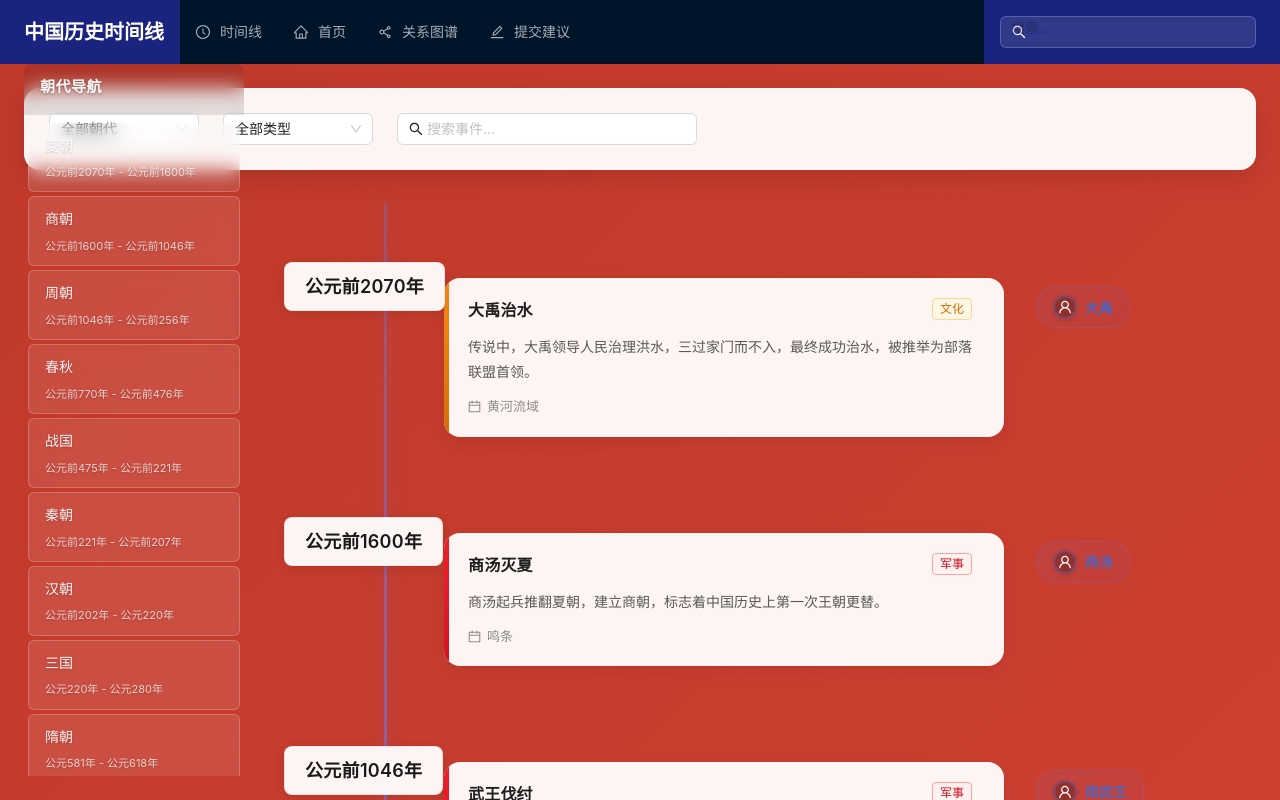
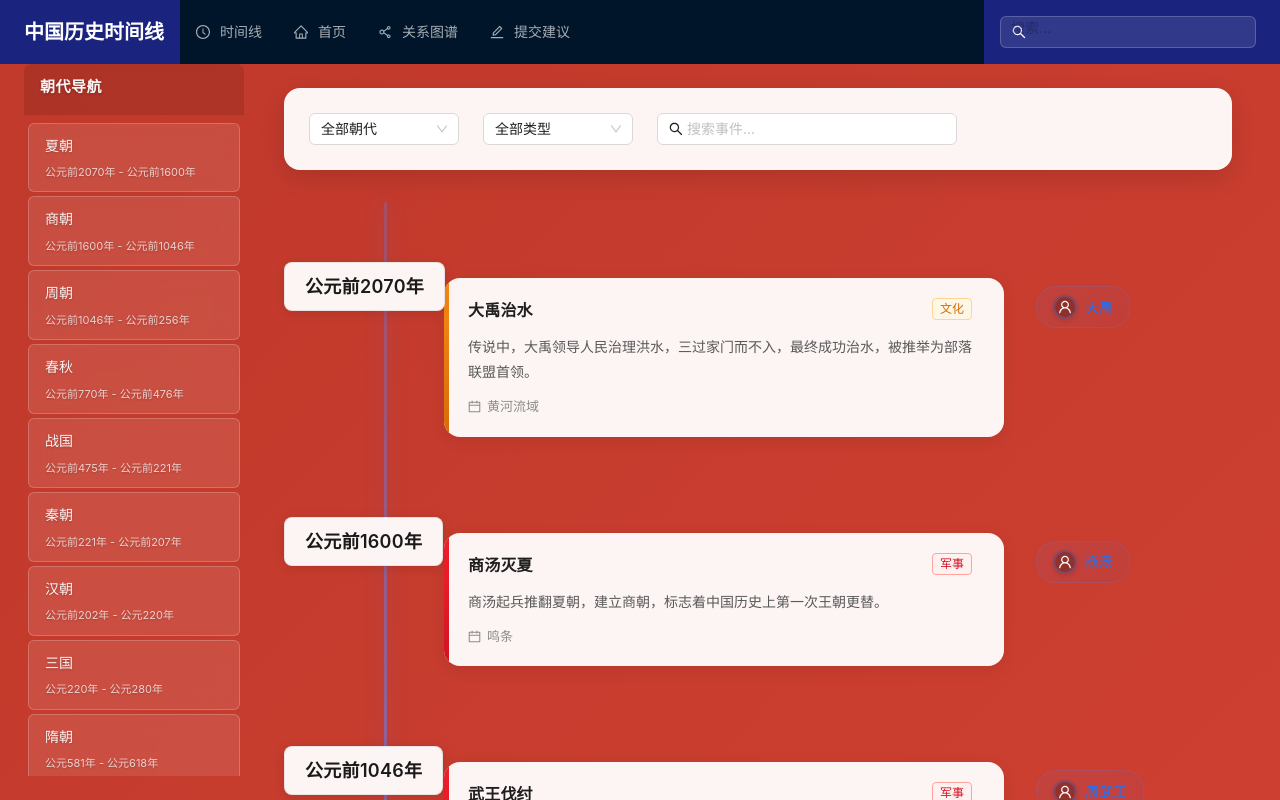
Before and after one commit to chengms/HistoricalThreads, a React (Vite) app in the folder frontend/: page /timeline in a window 1280 px wide. Shown: the top 800 px of the page. Built offline with nearby package versions, Linux system fonts and the light colour scheme.

Commit message:
Fix filter card position: Add left margin to avoid sidebar overlap, center filter controls

```diff
--- a/frontend/src/styles/timeline.css
+++ b/frontend/src/styles/timeline.css
@@ -10,6 +10,9 @@
 /* 筛选卡片 */
 .timeline-filter-card {
   margin-bottom: 32px;
+  margin-left: 260px; /* 为固定定位的侧边栏留出空间 */
+  margin-right: 24px;
+  max-width: calc(100% - 284px); /* 减去左边距和右边距 */
   box-shadow: 0 8px 24px rgba(0, 0, 0, 0.12);
   border-radius: 16px;
   background: rgba(255, 255, 255, 0.95);
@@ -382,6 +385,11 @@
     left: 16px;
   }
 
+  .timeline-filter-card {
+    margin-left: 240px; /* 调整筛选框左边距 */
+    max-width: calc(100% - 264px);
+  }
+
   .timeline-main {
     margin-left: 240px; /* 调整左边距 */
   }
@@ -407,6 +415,12 @@
   .timeline-layout {
     flex-direction: column;
     gap: 20px;
+  }
+
+  .timeline-filter-card {
+    margin-left: 0; /* 移动端不需要左边距 */
+    margin-right: 0;
+    max-width: 100%;
   }
 
   .timeline-sidebar {
```
